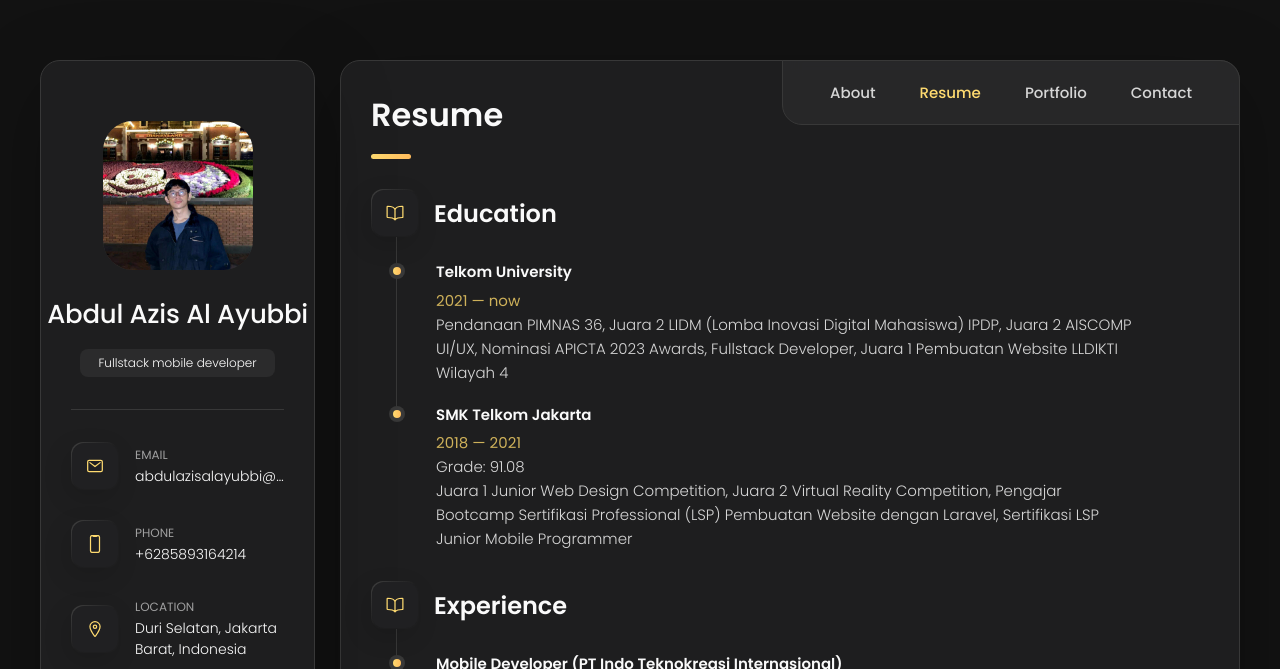
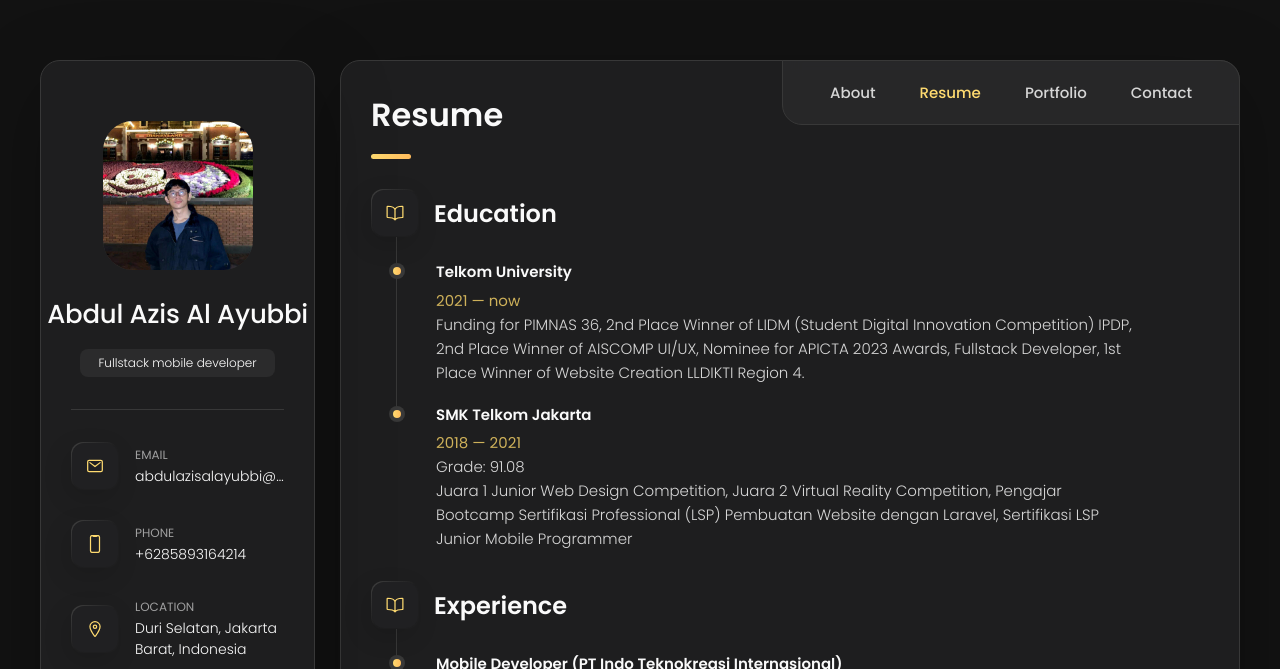
Before and after one commit to Azis202017/portofolio, a plain HTML site: page index.html in a window 1280 px wide. Both pictures are taken after a click on the button "Resume". Shown: the top 669 px of the page. Drawn offline with nearby package versions, Linux system fonts and the light colour scheme.

Commit message:
Change description timeline education

```diff
--- a/index.html
+++ b/index.html
@@ -524,10 +524,11 @@
                 <span>2021 — now</span>
 
                 <p class="timeline-text">
-                  Pendanaan PIMNAS 36, Juara 2 LIDM (Lomba Inovasi Digital
-                  Mahasiswa) IPDP, Juara 2 AISCOMP UI/UX, Nominasi APICTA 2023
-                  Awards, Fullstack Developer, Juara 1 Pembuatan Website LLDIKTI
-                  Wilayah 4
+                  Funding for PIMNAS 36, 2nd Place Winner of LIDM (Student
+                  Digital Innovation Competition) IPDP, 2nd Place Winner of
+                  AISCOMP UI/UX, Nominee for APICTA 2023 Awards, Fullstack
+                  Developer, 1st Place Winner of Website Creation LLDIKTI Region
+                  4.
                 </p>
               </li>
 
```
